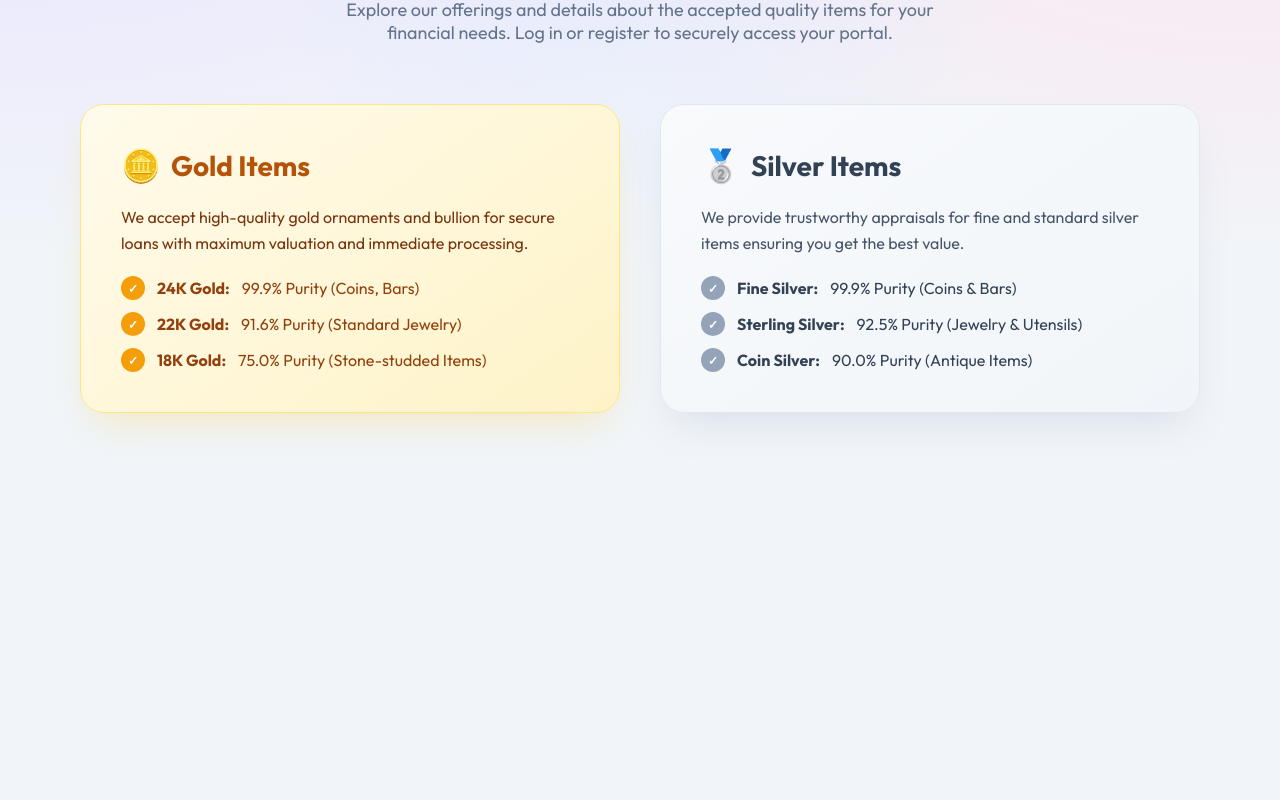
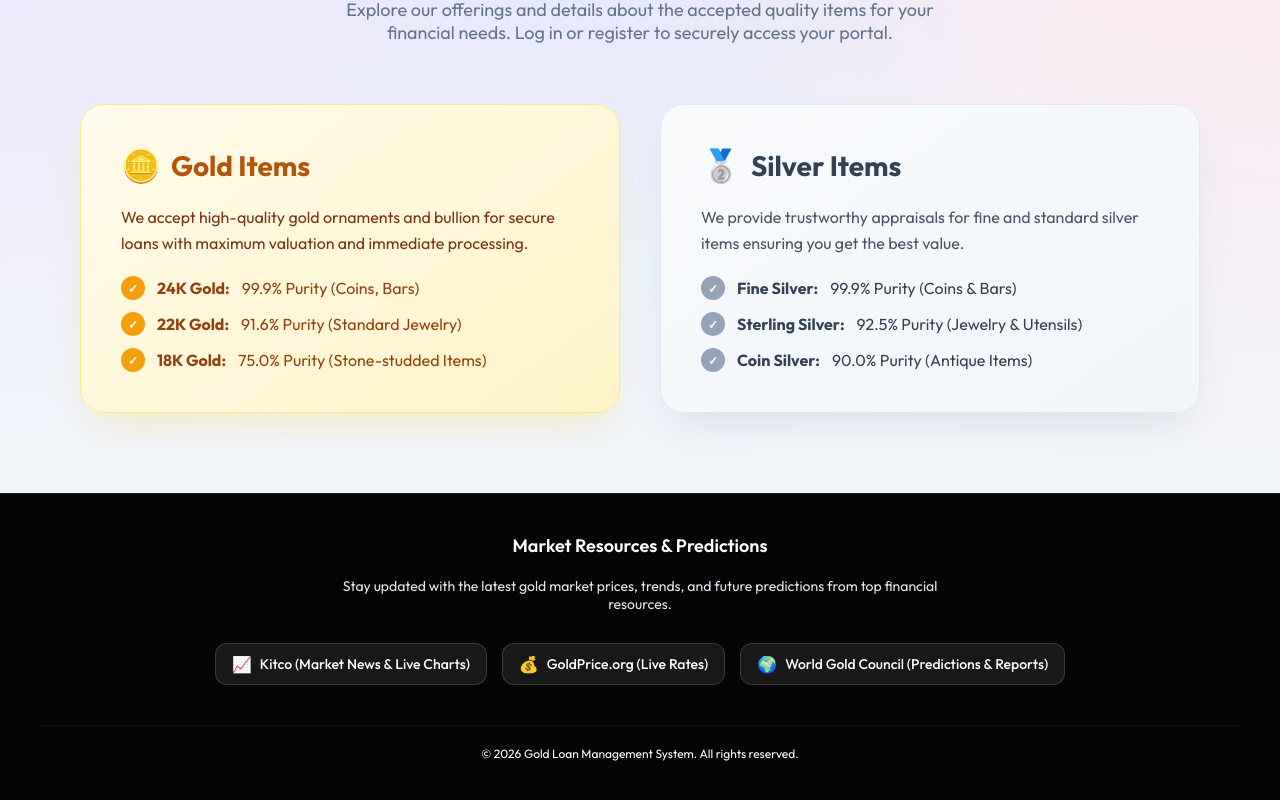
Before and after one commit to 22A31A0551/MyApp-Frontend, a React app: page / in a window 1280 px wide. Shown: the part 298-1098 px from the top of the page. Before the commit the page ends 800 px from the top, so only its background shows below. Built offline with nearby package versions, Linux system fonts and the light colour scheme; the HTML template or start-up script is replaced by a standard one.

Commit message:
updated fotter

```diff
--- a/src/App.jsx
+++ b/src/App.jsx
@@ -8,6 +8,7 @@ import LoanManage from "./LoanManage";
 import ClosedLoans from "./ClosedLoans";
 import Login from "./Login";
 import Landing from "./Landing";
+import Footer from "./Footer";
 
 function App() {
   const [showLogin, setShowLogin] = useState(false);
@@ -32,7 +33,7 @@ function App() {
   }, [userRole]);
 
   return (
-    <div style={{ minHeight: "100vh", position: "relative" }}>
+    <div style={{ minHeight: "100vh", position: "relative", display: "flex", flexDirection: "column" }}>
       <Navbar
         setShowLogin={setShowLogin}
         isLoggedIn={isLoggedIn}
@@ -353,6 +354,8 @@ function App() {
           setUserRole={setUserRole}
         />
       )}
+
+      <Footer />
     </div>
   );
 }
--- a/src/Footer.jsx
+++ b/src/Footer.jsx
@@ -1,51 +1,65 @@
 import React from 'react';
 
-function Footer() {
+const Footer = () => {
   return (
     <footer style={{
-      borderTop: "1px solid var(--glass-border)",
-      background: "rgba(5, 6, 15, 0.4)",
-      backdropFilter: "blur(12px)",
-      WebkitBackdropFilter: "blur(12px)",
-      color: "var(--text-muted)",
-      padding: "25px 20px",
-      marginTop: "auto"
+      marginTop: "auto",
+      padding: "40px 20px",
+      background: "#050505",
+      borderTop: "1px solid rgba(255, 255, 255, 0.1)",
+      textAlign: "center",
+      color: "#ffffff"
     }}>
-      <div style={{
-        maxWidth: "1200px",
-        margin: "0 auto",
-        display: "flex",
-        flexWrap: "wrap",
-        justifyContent: "space-between",
-        alignItems: "center",
-        gap: "20px"
-      }}>
+      <div style={{ maxWidth: "1200px", margin: "0 auto", display: "flex", flexDirection: "column", gap: "20px" }}>
+        <h4 style={{ color: "#ffffff", fontSize: "18px", margin: 0, fontWeight: "600" }}>Market Resources & Predictions</h4>
+        <p style={{ color: "#e2e8f0", fontSize: "14px", margin: 0, maxWidth: "600px", alignSelf: "center" }}>
+          Stay updated with the latest gold market prices, trends, and future predictions from top financial resources.
+        </p>
 
-        {/* Brand Info */}
-        <div style={{ textAlign: "left" }}>
-          <h3 style={{
-            color: "var(--text-main)",
-            fontSize: "16px",
-            marginBottom: "5px",
-            fontWeight: "600",
-            letterSpacing: "0.5px"
-          }}>
-            Suvarna Finance
-          </h3>
-          <p style={{ fontSize: "13px", opacity: 0.7 }}>Secure Gold Loan Management System</p>
+        <div style={{
+          display: "flex",
+          flexWrap: "wrap",
+          justifyContent: "center",
+          gap: "15px",
+          marginTop: "10px"
+        }}>
+          <a href="https://www.kitco.com" target="_blank" rel="noopener noreferrer" className="footer-link" style={linkStyle}>
+            <span style={iconColor("#f59e0b")}>📈</span> Kitco (Market News & Live Charts)
+          </a>
+          <a href="https://goldprice.org" target="_blank" rel="noopener noreferrer" className="footer-link" style={linkStyle}>
+            <span style={iconColor("#10b981")}>💰</span> GoldPrice.org (Live Rates)
+          </a>
+          <a href="https://www.gold.org" target="_blank" rel="noopener noreferrer" className="footer-link" style={linkStyle}>
+            <span style={iconColor("#6366f1")}>🌍</span> World Gold Council (Predictions & Reports)
+          </a>
         </div>
 
-        {/* Legal & Internal Warning */}
-        <div style={{ fontSize: "13px", textAlign: "right" }}>
-          <p style={{ color: "#eab308", marginBottom: "5px", display: "flex", alignItems: "center", justifyContent: "flex-end", gap: "6px" }}>
-            <span>⚠️</span> Strictly for Authorized Internal Admin Use
-          </p>
-          <p style={{ opacity: 0.6 }}>&copy; {new Date().getFullYear()} Suvarna Finance. All Rights Reserved.</p>
+        <div style={{ marginTop: "20px", fontSize: "12px", borderTop: "1px solid rgba(255, 255, 255, 0.05)", paddingTop: "20px" }}>
+          © {new Date().getFullYear()} Gold Loan Management System. All rights reserved.
         </div>
-
       </div>
     </footer>
   );
-}
+};
+
+const linkStyle = {
+  display: "flex",
+  alignItems: "center",
+  gap: "8px",
+  textDecoration: "none",
+  color: "#ffffff",
+  background: "rgba(255, 255, 255, 0.08)",
+  padding: "10px 16px",
+  borderRadius: "12px",
+  border: "1px solid rgba(255, 255, 255, 0.15)",
+  transition: "all 0.3s ease",
+  fontWeight: "500",
+  fontSize: "14px"
+};
+
+const iconColor = (color) => ({
+  color: color,
+  fontSize: "16px"
+});
 
 export default Footer;
```
